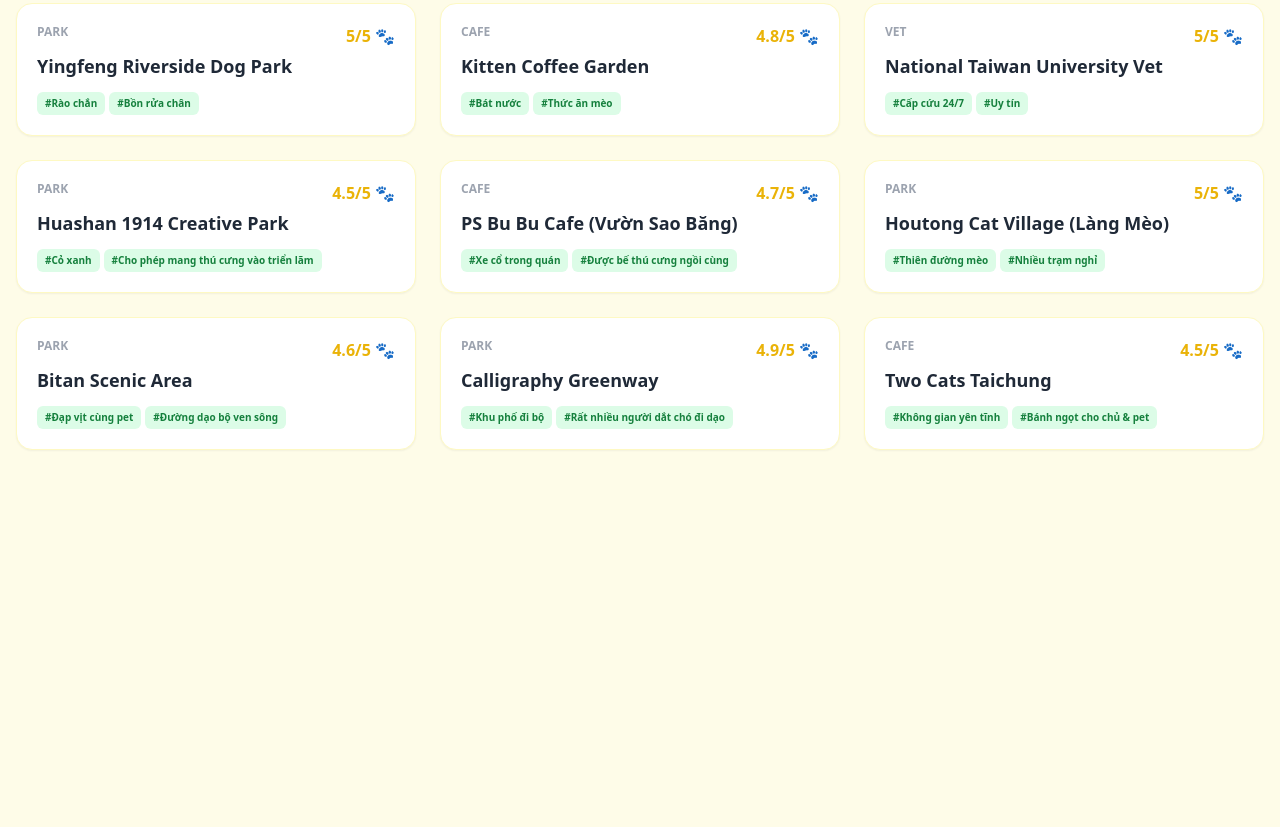
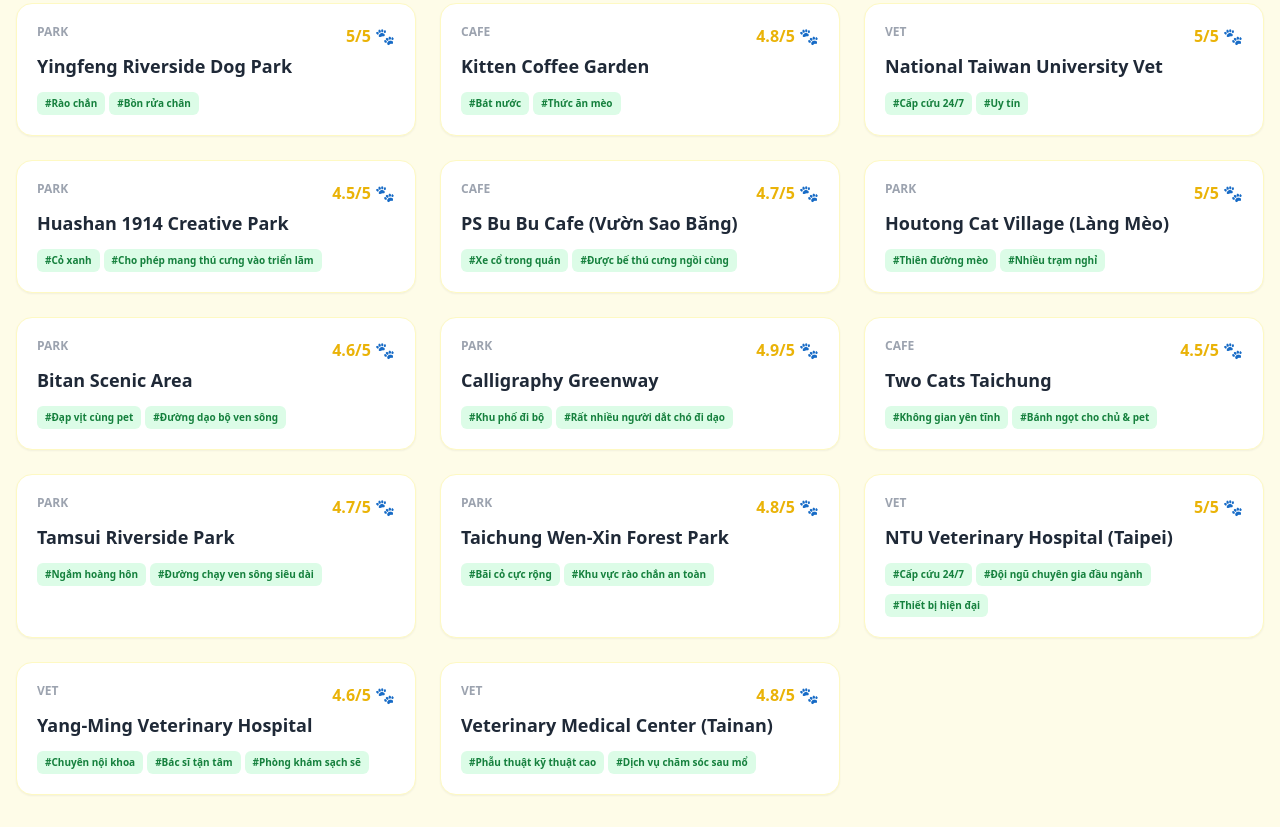
Before and after one commit to bd1131027-coder/petmap, a plain HTML site: page index.html in a window 1280 px wide. Shown: the part 731-1558 px from the top of the page. Before the commit the page ends 1213 px from the top, so only its background shows below. Drawn offline with nearby package versions, Linux system fonts and the light colour scheme.

Commit message:
Add new locations and amenities to index.html

```diff
--- a/index.html
+++ b/index.html
@@ -158,6 +158,42 @@
                 amenities: ["Không gian yên tĩnh", "Bánh ngọt cho chủ & pet"],
                 rating: "4.5/5 🐾"
             },
+            {
+                name: "Tamsui Riverside Park",
+                lat: 25.1742, lng: 121.4325,
+                type: "park",
+                amenities: ["Ngắm hoàng hôn", "Đường chạy ven sông siêu dài"],
+                rating: "4.7/5 🐾"
+            },
+            {
+                name: "Taichung Wen-Xin Forest Park",
+                lat: 24.1465, lng: 120.6450,
+                type: "park",
+                amenities: ["Bãi cỏ cực rộng", "Khu vực rào chắn an toàn"],
+                rating: "4.8/5 🐾"
+            },
+            {
+                name: "NTU Veterinary Hospital (Taipei)",
+                lat: 25.0175, lng: 121.5405,
+                type: "vet",
+                amenities: ["Cấp cứu 24/7", "Đội ngũ chuyên gia đầu ngành", "Thiết bị hiện đại"],
+                rating: "5/5 🐾"
+            },
+            {
+                name: "Yang-Ming Veterinary Hospital",
+                lat: 25.1015, lng: 121.5200,
+                type: "vet",
+                amenities: ["Chuyên nội khoa", "Bác sĩ tận tâm", "Phòng khám sạch sẽ"],
+                rating: "4.6/5 🐾"
+            },
+            {
+                name: "Veterinary Medical Center (Tainan)",
+                lat: 22.9930, lng: 120.2170,
+                type: "vet",
+                amenities: ["Phẫu thuật kỹ thuật cao", "Dịch vụ chăm sóc sau mổ"],
+                rating: "4.8/5 🐾"
+            },
+
         ];
 
         // 3. Hàm hiển thị địa điểm lên Bản đồ và Danh sách
```
